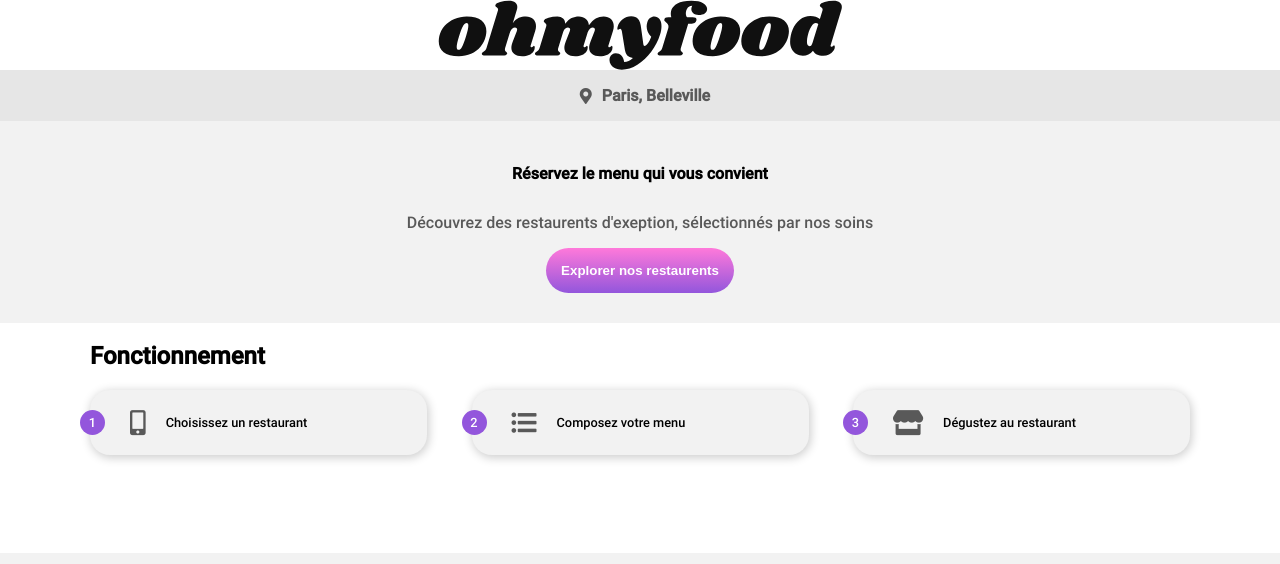
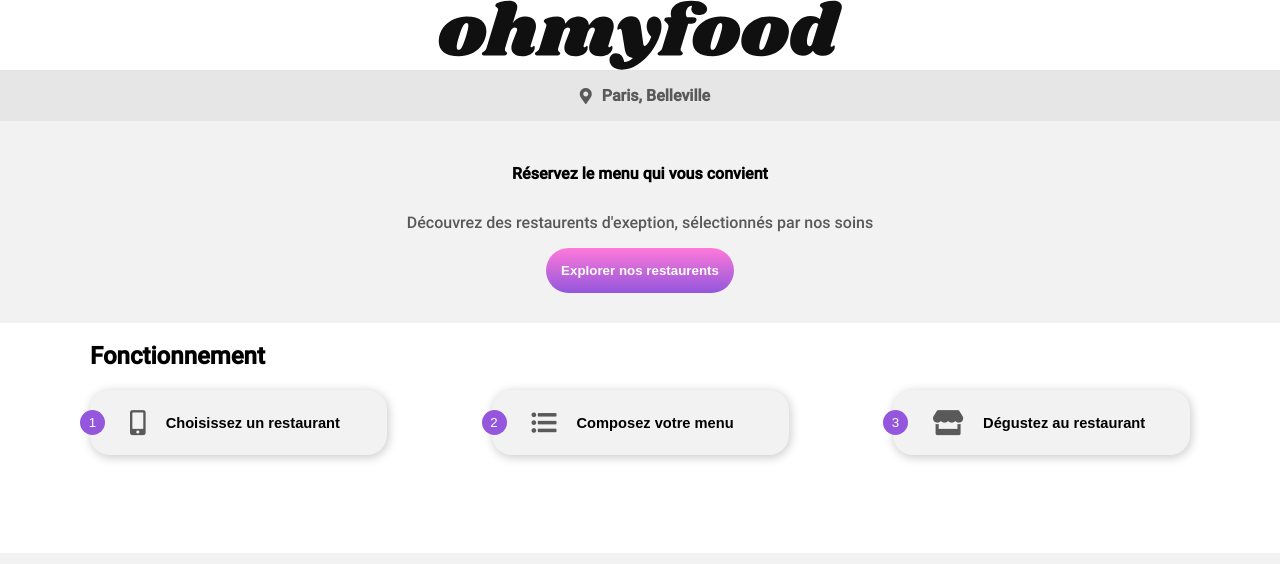
Before and after one commit to Anais05/AnaisAssamoi_3_30112020, a website: page index.html in a window 1280 px wide. Shown: the top 564 px of the page. Drawn offline with Linux system fonts and the light colour scheme.

Commit message:
modification div en button partie fonctionnement

```diff
--- a/index.html
+++ b/index.html
@@ -40,18 +40,18 @@
             <div class="container">
                 <h2>Fonctionnement</h2>
                 <div class="step-box">
-                    <div class="step">
+                    <button class="btn step">
                         <div class="num">1</div>
                         <span class="step-txt"><i class="step-icon fas fa-mobile-alt"></i>Choisissez un restaurant</span>
-                    </div>
-                    <div class="step">
+                    </button>
+                    <button class="btn step">
                         <div class="num">2</div>
                         <span class="step-txt"><i class="step-icon fas fa-list-ul"></i>Composez votre menu</span>
-                    </div>
-                    <div class="step">
+                    </button>
+                    <button class="btn step">
                         <div class="num">3</div>
                         <span class="step-txt"><i class="step-icon fas fa-store"></i>Dégustez au restaurant</span>
-                    </div>
+                    </button>
                 </div>
             </div>
 
--- a/sass/main.scss
+++ b/sass/main.scss
@@ -72,7 +72,6 @@
     height: 15px;
     width: 15px;
     padding: 5px;
-    font-size: 0.8em;
     position: absolute;
     left: -10px;
     display: flex;
@@ -82,8 +81,8 @@
   .step-txt {
     display: flex;
     align-items: center;
-    font-size: 0.8em;
-    width: 100%;
+    font-size: 1.1em;
+    font-weight: bold;
     .step-icon {
       font-size: 25px;
       color: $dark-grey;
```
Also changed, not shown: css/style.css, 1 other file.
